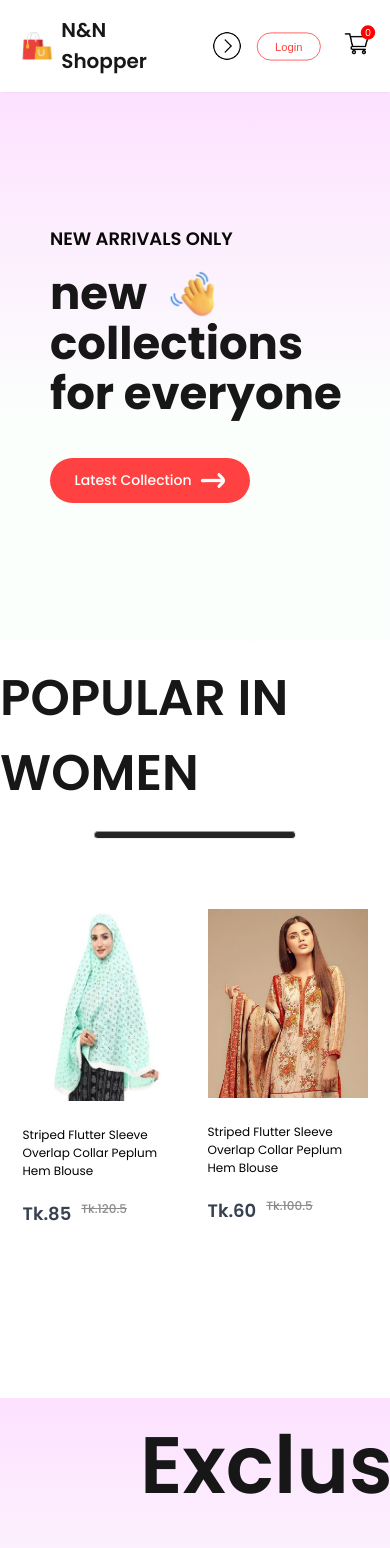
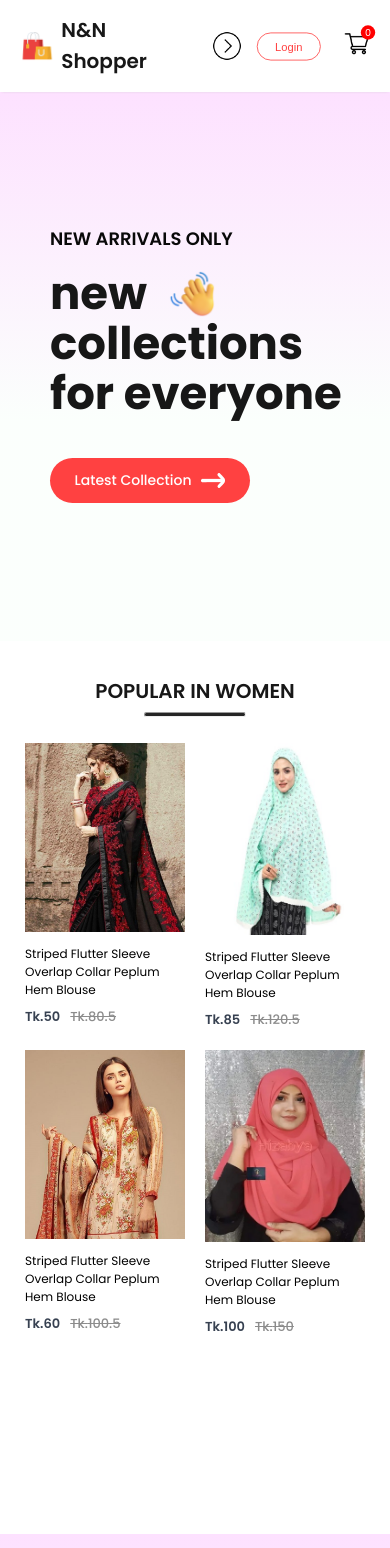
Before and after one commit to NahidHasan131/E-commerce, a React (Create React App) app in the folder frontend/: page / in a window 390 px wide. Shown: the top 1548 px of the page. Built offline with nearby package versions, Linux system fonts and the light colour scheme.

Commit message:
popular responsive

```diff
--- a/frontend/src/Components/Hero/Hero.css
+++ b/frontend/src/Components/Hero/Hero.css
@@ -127,7 +127,7 @@
         height: 65vh;
     }
     .hero-left{
-        padding-left: 40px;
+        padding-left: 60px;
     }
     .hero-left h2{
         font-size: 16px;
--- a/frontend/src/Components/Item/item.css
+++ b/frontend/src/Components/Item/item.css
@@ -49,38 +49,53 @@
 
 @media(max-width: 1280px){
     .item{
-        width: 230px;
+        width: 240px;
         font-size: 14px;
     }
     .item img{
-        width: 230px;
+        width: 240px;
+    }
+    .item-price-new{
+        font-size: 16px;
+    }
+    .item-price-old{
+        font-size: 16px;
+    }
+}
+@media(max-width: 1024px){
+    .item{
+        width: 180px;
+        font-size: 13px;
+    }
+    .item img{
+        width: 180px;
+    }
+    .item-price-new{
+        font-size: 14px;
     }
     .item-price-old{
         font-size: 14px;
     }
+    .item p{
+        margin: 15px 0;
+    }
 }
-@media(max-width: 1024px){
+@media(max-width:800px){
     .item{
-        width: 175px;
-        font-size: 13px;
+        width: 140px;
+        font-size: 12px;
     }
     .item img{
-        width: 170px;
+        width: 140px;
+    }
+    .item-price-new{
+        font-size: 13px;
     }
     .item-price-old{
         font-size: 13px;
     }
-}
-@media(max-width:800px){
-    .item{
-        width: 120px;
-        font-size: 12px;
-    }
-    .item img{
-        width: 120px;
-    }
-    .item-price-old{
-        font-size: 12px;
+    .item p{
+        margin: 10px 0;
     }
 }
 @media(max-width:500px){
@@ -90,4 +105,7 @@
     .item img{
         width: 160px;
     }
+    .item p{
+        margin: 8px 0;
+    }
 }
--- a/frontend/src/Components/Navbar/Navbar.css
+++ b/frontend/src/Components/Navbar/Navbar.css
@@ -1,7 +1,7 @@
 .navbar{
     display: flex;
     justify-content: space-around;
-    padding: 12px 35px;
+    padding: 12px 65px;
     box-shadow: 0 1px 3px -2px rgb(194, 193, 193);
     align-items: center;
     position: sticky;
@@ -151,7 +151,7 @@
 
 @media(max-width: 1024px){
     .navbar{
-        padding: 12px 30px;
+        padding: 12px 40px;
     }
     .nav-menu{
         gap: 25px;
--- a/frontend/src/Components/Popular/popular.css
+++ b/frontend/src/Components/Popular/popular.css
@@ -3,9 +3,9 @@
     flex-direction: column;
     align-items: center;
     gap: 20px;
-    height: 90vh;
-    margin-top: 20px;
-    margin-bottom: 20px;
+    height: 92vh;
+    margin-top: 35px;
+    margin-bottom: 80px;
 }
 .popular h1{
     color: #171717;
@@ -16,16 +16,12 @@
     width: 200px;
     height: 6px;
     border-radius: 10px;
-    -webkit-border-radius: 10px;
-    -moz-border-radius: 10px;
-    -ms-border-radius: 10px;
-    -o-border-radius: 10px;
     background: #252525;
 }
 .popular-item{
     margin-top: 50px;
     display: flex;
-    gap: 25px;
+    gap: 30px;
 }
 
 
@@ -35,17 +31,69 @@
 @media(max-width: 1280px){
     .popular{
         height: 85vh;
+        margin-bottom: 40px;
     }
     .popular h1{
-
+        font-size: 42px;
+    }
+    .popular-item{
+        margin-top: 30px;
+        gap: 20px;
+    }
+    .popular hr{
+        width: 160px;
+        height: 4px;
     }
 }
 @media(max-width: 1024px){
-
+    .popular{
+        height: 75vh;
+        margin-bottom: 40px;
+    }
+    .popular h1{
+        font-size: 35px;
+    }
+    .popular-item{
+        margin-top: 20px;
+        gap: 20px;
+    }
+    .popular hr{
+        width: 130px;
+        height: 3px;
+    }
 }
 @media(max-width:800px){
-
+    .popular{
+        height: 65vh;
+        gap: 6px;
+        margin-bottom: 40px;
+    }
+    .popular h1{
+        font-size: 28px;
+    }
+    .popular-item{
+        gap: 10px;
+    }
+    .popular hr{
+        width: 105px;
+        height: 3px;
+    }
 }
 @media(max-width:500px){
+    .popular{
+        height: 97vh;
+        gap: 6px;
+    }
+    .popular-item{
+        display: grid;
+        grid-template-columns: 1fr 1fr;
+        gap: 20px;
 
+    }
+    .popular h1{
+        font-size: 20px;
+    }
+    .popular hr{
+        width: 100px;
+    }
 }
--- a/frontend/src/Pages/CSS/ShopCategory.css
+++ b/frontend/src/Pages/CSS/ShopCategory.css
@@ -6,7 +6,7 @@
 }
 .shopcategory-indexSort{
     display: flex;
-    margin: 0px 150px;
+    margin: 0px 145px;
     justify-content: space-between;
     align-items: center;
 }
```
